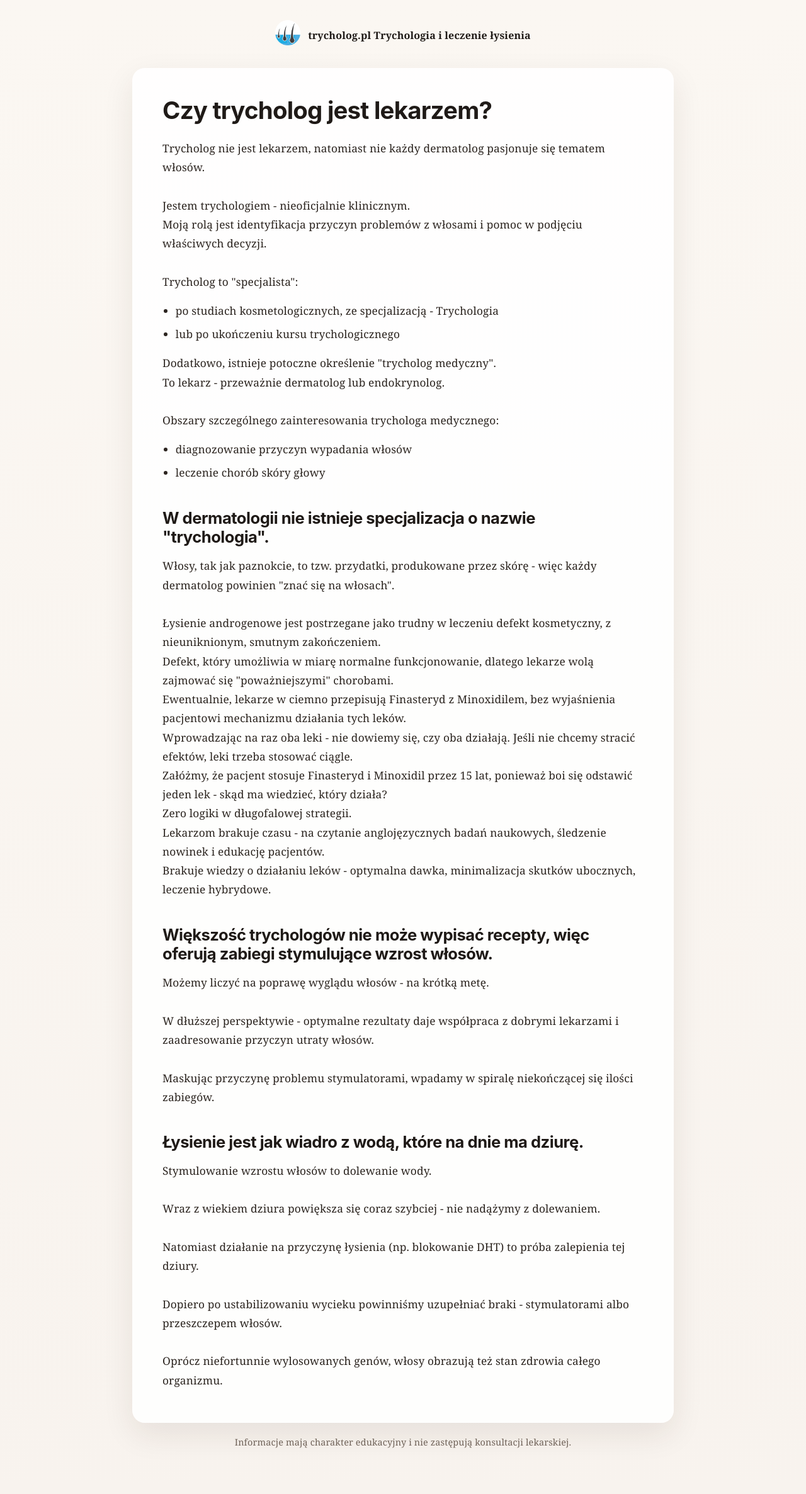
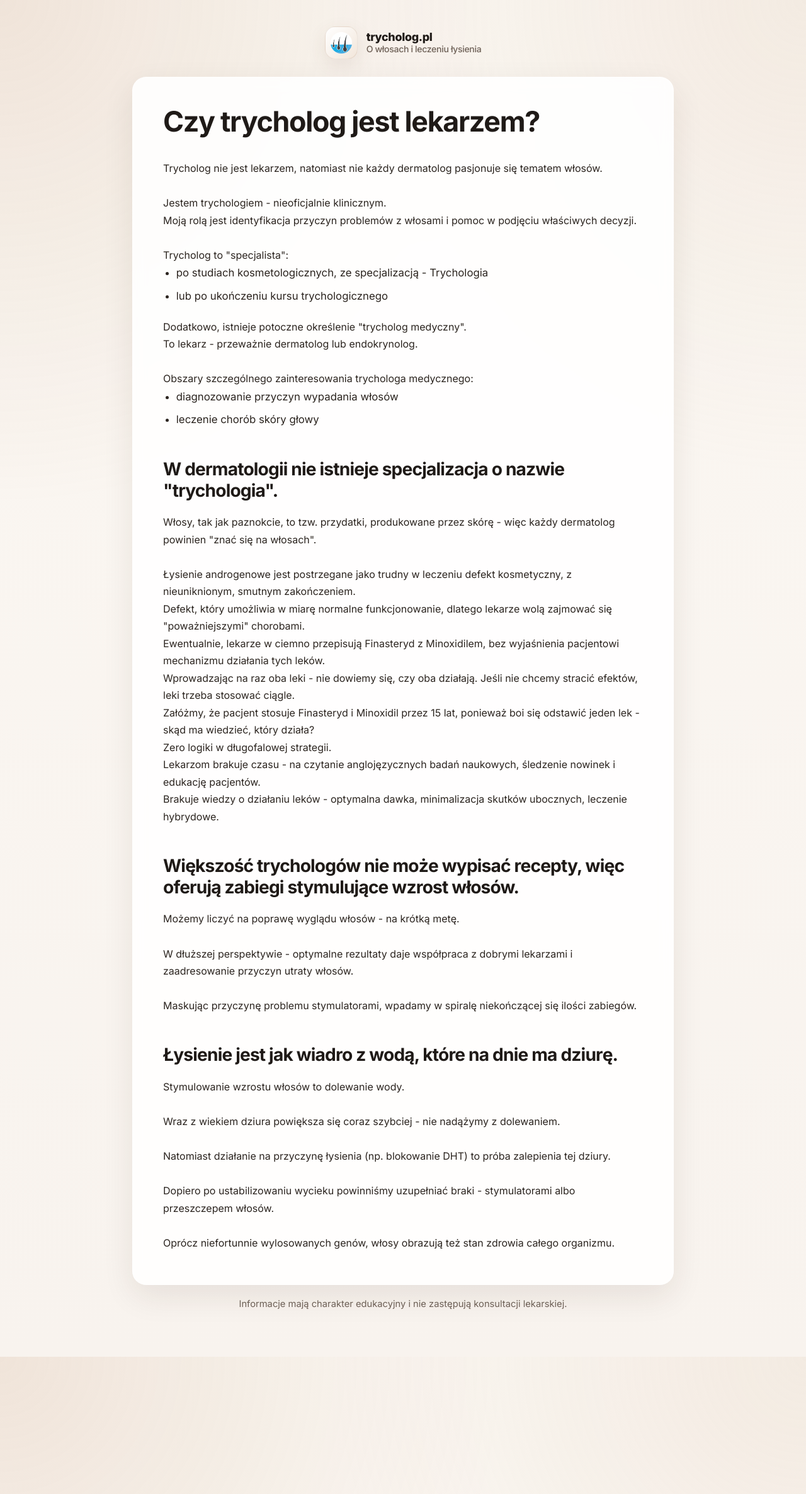
Before and after one commit to feegloo/feegloo.github.io, a Jekyll site: the page built from czy-trycholog-jest-lekarzem.html, in a window 1280 px wide. Shown: the whole page at 63% size. Built offline with Jekyll 4.4.1, drawn with Linux system fonts in a browser that asks for light colours; after the commit the page ends 2155 px from its top, so only the background shows below that.

Commit message:
Update default.html

```diff
--- a/_layouts/default.html
+++ b/_layouts/default.html
@@ -7,17 +7,24 @@
   <meta name="description" content="{{ page.excerpt | default: site.description | strip_html | strip_newlines | truncate: 160 }}">
   <meta name="theme-color" content="#f5efe8">
 
+  <link rel="preconnect" href="https://fonts.googleapis.com">
+  <link rel="preconnect" href="https://fonts.gstatic.com" crossorigin>
+  <link href="https://fonts.googleapis.com/css2?family=Inter:wght@400;500;600;700;800&display=swap" rel="stylesheet">
+
   <style>
     :root {
       --bg: #f8f3ee;
-      --surface: rgba(255, 255, 255, 0.9);
+      --bg-accent: #efe4d8;
+      --surface: rgba(255, 255, 255, 0.88);
+      --surface-strong: #ffffff;
       --text: #2b241f;
       --text-soft: #6f6258;
       --heading: #1f1a17;
       --line: rgba(88, 67, 53, 0.12);
       --primary: #8f5f3d;
+      --primary-hover: #774c2f;
       --shadow: 0 18px 50px rgba(55, 37, 24, 0.09);
-      --radius: 20px;
+      --radius: 22px;
       --content-width: 860px;
     }
 
@@ -25,23 +32,31 @@
       box-sizing: border-box;
     }
 
+    html {
+      scroll-behavior: smooth;
+    }
+
     body {
       margin: 0;
-      font-family: Georgia, "Times New Roman", Times, serif;
+      font-family: "Inter", system-ui, -apple-system, BlinkMacSystemFont, "Segoe UI", sans-serif;
       color: var(--text);
-      background: linear-gradient(180deg, #fbf7f2 0%, var(--bg) 100%);
-      line-height: 1.75;
-      letter-spacing: 0.01em;
+      background:
+        radial-gradient(circle at top left, rgba(187, 143, 106, 0.18), transparent 32%),
+        radial-gradient(circle at top right, rgba(214, 190, 167, 0.22), transparent 30%),
+        linear-gradient(180deg, #fbf7f2 0%, var(--bg) 100%);
+      min-height: 100vh;
+      line-height: 1.72;
       padding: 32px 20px 56px;
     }
 
     a {
       color: var(--primary);
       text-decoration: none;
+      transition: color 0.2s ease, opacity 0.2s ease, transform 0.2s ease;
     }
 
     a:hover {
-      opacity: 0.8;
+      color: var(--primary-hover);
     }
 
     .site-shell {
@@ -51,90 +66,244 @@
 
     .site-header {
       margin-bottom: 28px;
-      text-align: center;
+    }
+
+    .site-header-inner {
+      display: flex;
+      align-items: center;
+      justify-content: center;
+      padding: 10px 0 0;
     }
 
     .brand {
       display: inline-flex;
       align-items: center;
-      gap: 12px;
-      font-weight: 700;
+      gap: 14px;
       color: var(--heading);
+      font-weight: 800;
+      font-size: 1.05rem;
+      letter-spacing: -0.02em;
+    }
+
+    .brand:hover {
+      color: var(--heading);
+      opacity: 0.92;
+    }
+
+    .brand-mark {
+      width: 52px;
+      height: 52px;
+      border-radius: 16px;
+      background: linear-gradient(135deg, #ffffff 0%, #f2e6da 100%);
+      border: 1px solid rgba(143, 95, 61, 0.14);
+      box-shadow: 0 10px 30px rgba(98, 69, 49, 0.10);
+      display: inline-flex;
+      align-items: center;
+      justify-content: center;
+      flex-shrink: 0;
+      overflow: hidden;
     }
 
     .brand-mark img {
-      width: 40px;
-      height: 40px;
+      width: 34px;
+      height: 34px;
+      object-fit: contain;
+      display: block;
+    }
+
+    .brand-text {
+      display: flex;
+      flex-direction: column;
+      gap: 2px;
+    }
+
+    .brand-title {
+      font-size: 1.12rem;
+      line-height: 1.1;
+    }
+
+    .brand-subtitle {
+      font-size: 0.88rem;
+      font-weight: 500;
+      color: var(--text-soft);
+      line-height: 1.2;
     }
 
     .content-card {
       max-width: var(--content-width);
       margin: 0 auto;
       background: var(--surface);
+      backdrop-filter: blur(10px);
+      -webkit-backdrop-filter: blur(10px);
+      border: 1px solid rgba(255, 255, 255, 0.7);
       box-shadow: var(--shadow);
       border-radius: var(--radius);
+      overflow: hidden;
     }
 
     .content-inner {
       padding: 44px 48px 52px;
     }
 
+    main > :first-child {
+      margin-top: 0;
+    }
+
     main h1,
     main h2,
-    main h3 {
-      font-family: -apple-system, BlinkMacSystemFont, "Segoe UI", sans-serif;
+    main h3,
+    main h4 {
       color: var(--heading);
-      letter-spacing: -0.02em;
       line-height: 1.2;
-      margin: 1.6em 0 0.6em;
+      letter-spacing: -0.03em;
+      margin: 1.7em 0 0.7em;
     }
 
     main h1 {
-      font-size: 2.4rem;
+      font-size: clamp(2rem, 4vw, 2.8rem);
       margin-top: 0;
+      margin-bottom: 0.75em;
     }
 
     main h2 {
-      font-size: 1.6rem;
+      font-size: clamp(1.45rem, 2.2vw, 1.9rem);
+    }
+
+    main h3 {
+      font-size: 1.2rem;
     }
 
     main p,
-    main li,
-    main div {
-      font-size: 1.08rem;
+    main li {
+      font-size: 1.05rem;
+      color: var(--text);
     }
 
-    main ul {
+    main p {
+      margin: 0 0 1.15em;
+    }
+
+    main ul,
+    main ol {
       padding-left: 1.3rem;
+      margin: 0 0 1.3em;
     }
 
     main li + li {
-      margin-top: 0.4em;
+      margin-top: 0.45em;
+    }
+
+    main strong {
+      color: var(--heading);
+    }
+
+    main hr {
+      border: 0;
+      border-top: 1px solid var(--line);
+      margin: 2rem 0;
+    }
+
+    main blockquote {
+      margin: 1.6rem 0;
+      padding: 1rem 1.2rem;
+      border-left: 4px solid rgba(143, 95, 61, 0.32);
+      background: rgba(143, 95, 61, 0.05);
+      border-radius: 14px;
+      color: var(--text);
     }
 
     main img {
+      display: block;
       max-width: 100%;
-      display: block;
+      height: auto;
       margin: 1.5rem auto;
+      border-radius: 18px;
+      box-shadow: 0 12px 30px rgba(43, 36, 31, 0.10);
+    }
+
+    main a {
+      font-weight: 600;
+      word-break: break-word;
+    }
+
+    main code {
+      font-family: ui-monospace, SFMono-Regular, Menlo, Consolas, monospace;
+      background: rgba(47, 33, 23, 0.06);
+      padding: 0.15rem 0.4rem;
+      border-radius: 8px;
+      font-size: 0.95em;
+    }
+
+    main table {
+      width: 100%;
+      border-collapse: collapse;
+      margin: 1.5rem 0;
+      overflow: hidden;
       border-radius: 14px;
-      box-shadow: 0 10px 25px rgba(0,0,0,0.08);
+      background: var(--surface-strong);
+    }
+
+    main th,
+    main td {
+      text-align: left;
+      padding: 0.9rem 1rem;
+      border-bottom: 1px solid var(--line);
+    }
+
+    main th {
+      color: var(--heading);
+      font-weight: 700;
+      background: rgba(143, 95, 61, 0.06);
     }
 
     .site-footer {
       max-width: var(--content-width);
       margin: 18px auto 0;
+      padding: 0 8px;
       text-align: center;
       color: var(--text-soft);
-      font-size: 0.9rem;
+      font-size: 0.92rem;
     }
 
     @media (max-width: 720px) {
+      body {
+        padding: 20px 14px 36px;
+      }
+
+      .site-header {
+        margin-bottom: 18px;
+      }
+
+      .brand {
+        gap: 12px;
+      }
+
+      .brand-mark {
+        width: 46px;
+        height: 46px;
+        border-radius: 14px;
+      }
+
+      .brand-mark img {
+        width: 30px;
+        height: 30px;
+      }
+
+      .brand-title {
+        font-size: 1rem;
+      }
+
+      .brand-subtitle {
+        font-size: 0.82rem;
+      }
+
       .content-inner {
         padding: 28px 20px 34px;
       }
 
-      main h1 {
-        font-size: 2rem;
+      main p,
+      main li {
+        font-size: 1rem;
       }
     }
   </style>
@@ -167,7 +337,7 @@
 
           <span class="brand-text">
             <span class="brand-title">{{ site.title }}</span>
-            <span class="brand-subtitle">Trychologia i leczenie łysienia</span>
+            <span class="brand-subtitle">O włosach i leczeniu łysienia</span>
           </span>
         </a>
       </div>
```
Also changed, not shown: other parts of _layouts/default.html (+2 -1 lines).
